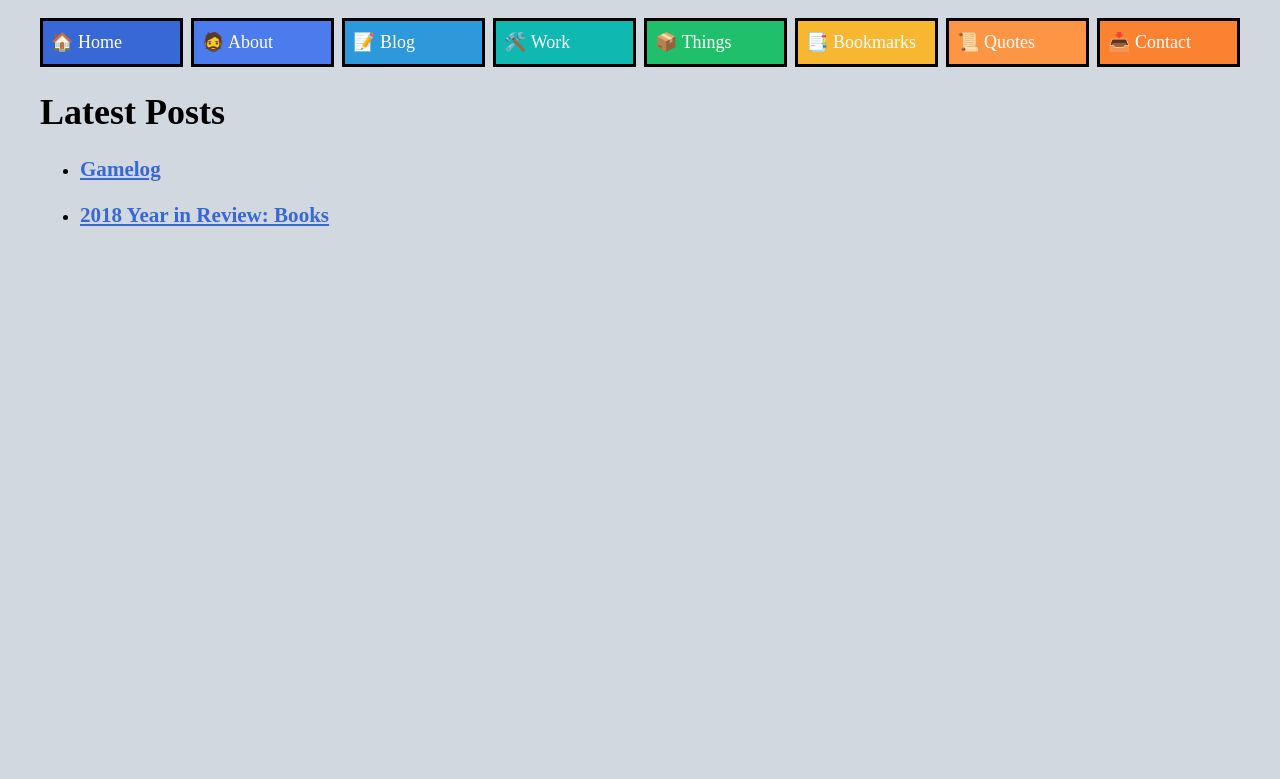
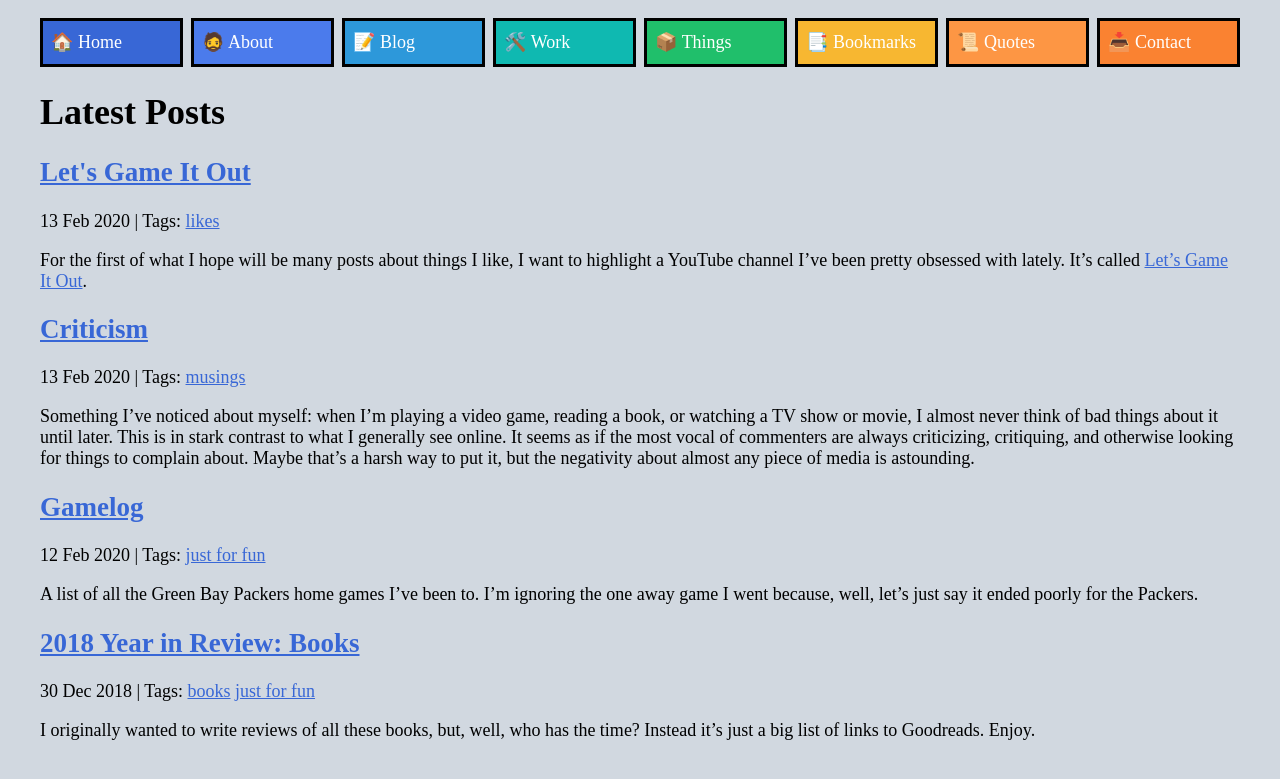
Before and after one commit to AndrewPetz/andrewpetz.github.io, a Jekyll site: the page built from blog.html, in a window 1280 px wide. Shown: the top 779 px of the page. Built offline with Jekyll 4.4.1, drawn with Linux system fonts in a browser that asks for light colours; nearby versions of some CDN libraries.

Commit message:
Added a couple blog posts; updated page layout for posts; added tags page

```diff
--- a/_posts/2018-12-30-books-2018.md
+++ b/_posts/2018-12-30-books-2018.md
@@ -1,9 +1,12 @@
 ---
 layout: post
 title: "2018 Year in Review: Books"
+tags: [books, just for fun]
 ---
 
-[Goodreads Link](https://www.goodreads.com/user/year_in_books/2018/11594590)
+I originally wanted to write reviews of all these books, but, well, who has the time? Instead it's just a big list of links to Goodreads. Enjoy.
+
+[Goodreads challenge link](https://www.goodreads.com/user/year_in_books/2018/11594590)
 
 ### [Sector General](https://www.goodreads.com/series/44455-sector-general)
 
--- a/_posts/2019-12-16-gamelog.md
+++ b/_posts/2020-02-12-gamelog.md
@@ -1,9 +1,12 @@
 ---
 layout: post
 title: "Gamelog"
+tags: [just for fun]
 ---
 
-A list of all the Green Bay Packers home games I've been to.
+A list of all the Green Bay Packers home games I've been to. I'm ignoring the one away game I went because, well, let's just say it ended poorly for the Packers.
+
+Last updated {{ page.date | date_to_string }}
 
 Dec 11th, 2005: Lions @ Packers [W 16-13 OT](https://en.wikipedia.org/wiki/2005_Green_Bay_Packers_season#Week_14:_vs._Detroit_Lions) [(Highlights)](https://www.youtube.com/watch?v=NEorNb_FV-I)
 
--- /dev/null
+++ b/_posts/2020-02-13-criticism.md
@@ -0,0 +1,12 @@
+---
+layout: post
+title: "Criticism"
+tags: [musings]
+---
+
+Something I've noticed about myself: when I'm playing a video game, reading a book, or watching a TV show or movie, I almost never think of bad things about it until later. This is in stark contrast to what I generally see online. It seems as if the most vocal of commenters are always criticizing, critiquing, and otherwise looking for things to complain about. Maybe that's a harsh way to put it, but the negativity about almost any piece of media is astounding.
+
+
+For example, while watching the latest Star Wars movie in the theater, I was thoroughly entertained. I walked out having enjoyed the heck out of it. Most of the people I was with were along the same lines. Looking at Twitter, however, made me much more aware of the (admittedly numerous) flaws, to the point where I'm no longer convinced that I enjoyed watching the movie. It's really fascinating to me. Maybe it's something about how my brain is wired, but I just don’t notice those things until they’re pointed out.
+
+Maybe the Star Wars example is a bad one. Or maybe it’s a great example, because it wasn’t really that great of a movie. Either way, it’s something I think about from time to time, as I’m scrolling through the subreddit of my latest video game addiction, or looking at Twitter after watching the latest episode of a show I’m watching. Maybe I should stop doing those things and enjoy the media I consume without the outside influence of others on the internet.
--- /dev/null
+++ b/_posts/2020-02-13-lets-game-it-out.md
@@ -0,0 +1,11 @@
+---
+layout: post
+title: Let's Game It Out
+tags: [likes]
+---
+
+For the first of what I hope will be many posts about things I like, I want to highlight a YouTube channel I've been pretty obsessed with lately. It's called [Let's Game It Out](https://www.youtube.com/channel/UCto7D1L-MiRoOziCXK9uT5Q).
+
+It's probably best described by Josh, the creator: "A gaming let's play channel by some guy named Josh who makes fun-loving videos filled with joy and sarcasm." That... pretty much sums it up. But if you dig deeper, this channel is the story of a man so depraved, so... inhuman, that his lust for violence and love of torture cannot be contained within his imagination alone. Instead, he must take it out on the innocent video games he so methodically rips apart, like the delicate wings of a housefly being torn off by a disturbed toddler.
+
+In case that's not a clear enough description, Josh likes to take games in his grubby little sausage fingers and twist and turn them until something hilarious pops out. He's a fantastic narrator to the cosmic-level horrors he inflicts upon his virtual victims, and leaves me belly-laughing in my chair every time I watch. His latest video, a masterclass of wickedness and brilliance the likes of which I've never seen before, is the perfect introduction: [I Built a Theme Park of Perpetual Torment in Planet Coaster](https://youtu.be/BvEKky9N1tQ). Enjoy. I know I did.
--- a/blog.html
+++ b/blog.html
@@ -3,19 +3,7 @@ title: Blog
 ---
 <h1>Latest Posts</h1>
 
-<ul>
-    {% for post in site.posts %}
-    <li>
-        <h3><a href="{{ post.url }}">{{ post.title }}</a></h3>
-    </li>
-    {% endfor %}
-</ul>
-
-{% for category in site.categories %}
-  <h3>{{ category[0] }}</h3>
-  <ul>
-    {% for post in category[1] %}
-      <li><a href="{{ post.url }}">{{ post.title }}</a></li>
-    {% endfor %}
-  </ul>
+{% for post in site.posts %}
+<h2><a href="{{ post.url }}">{{ post.title }}</a></h2> {{ post.date | date_to_string }} | Tags: {% for tag in post.tags %} <a href="/tags.html#{{t | downcase | replace:' ','-' }}">{{tag}}</a> {% endfor %}
+<p>{{ post.excerpt }}</p>
 {% endfor %}
--- /dev/null
+++ b/tags.html
@@ -0,0 +1,33 @@
+---
+layout: default
+---
+
+<h1>Posts by Tag</h1>
+
+Click a tag to be taken to the list of posts with that tag.
+
+<ul class="tags">
+    {% for tag in site.tags %}
+    {% assign t = tag | first %}
+    {% assign posts = tag | last %}
+    <li><a href="/tags.html#{{t | downcase | replace:' ','-' }}">{{t | downcase | replace:" ","-" }}</a> has {{ posts | size }} posts</li>
+    {% endfor %}
+</ul>
+
+{% for tag in site.tags %}
+{% assign t = tag | first %}
+{% assign posts = tag | last %}
+
+<a name="{{t | downcase | replace:' ','-' }}"></a>
+<a href="/tags.html#{{t | downcase | replace:' ','-' }}">{{ t | downcase }}</a>
+<ul>
+    {% for post in posts %}
+    {% if post.tags contains t %}
+    <li>
+        <a href="{{ post.url }}">{{ post.title }}</a> |
+        <span class="date">{{ post.date | date_to_string  }}</span>
+    </li>
+    {% endif %}
+    {% endfor %}
+</ul>
+{% endfor %}
```
Also changed, not shown: _drafts/2020-02-06-lets-game-it-out.md (deleted, +0 -6 lines), _drafts/2020-02-12-fave-my-writing-syllabus.md (+10 -2 lines), _layouts/post.html (+10 -4 lines).
